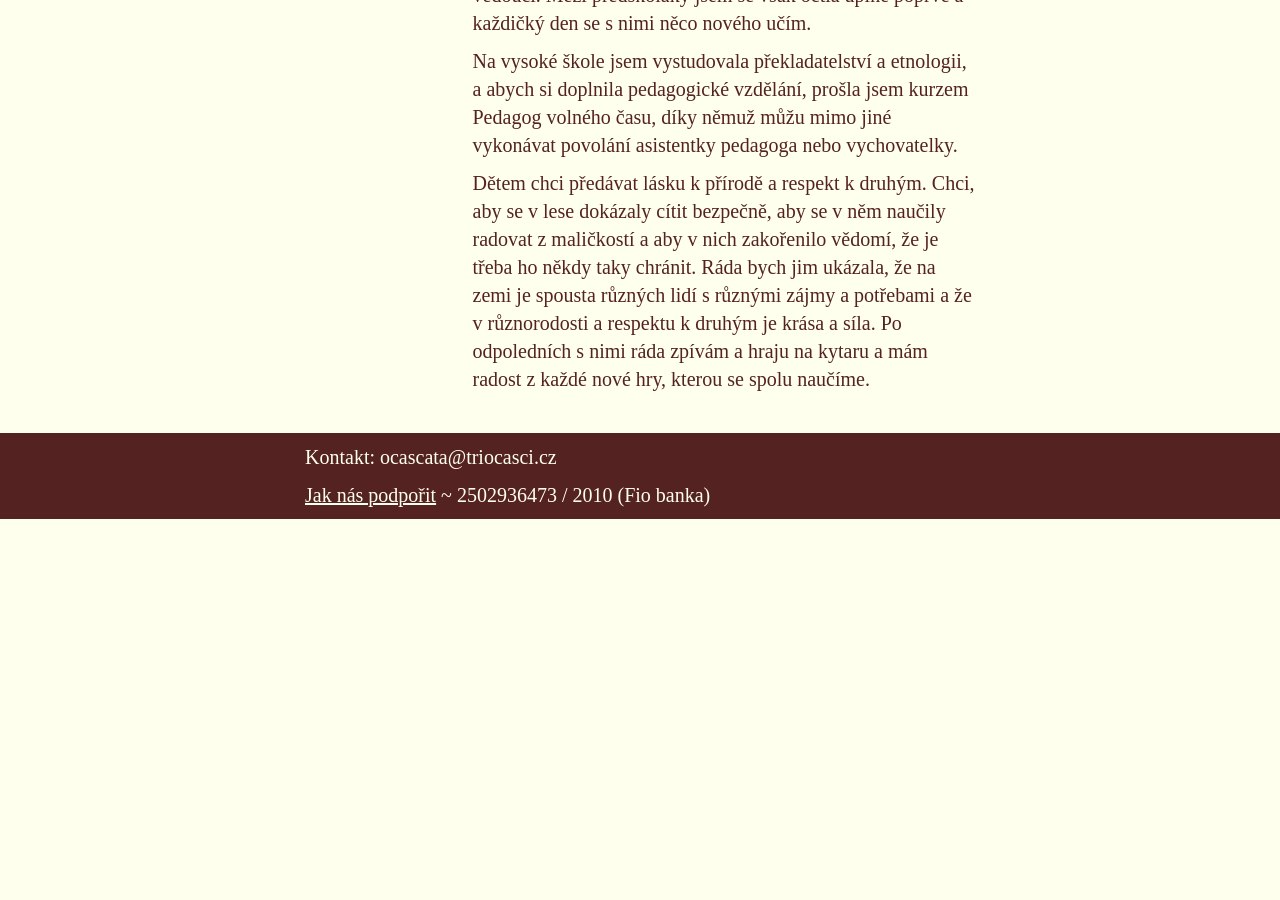
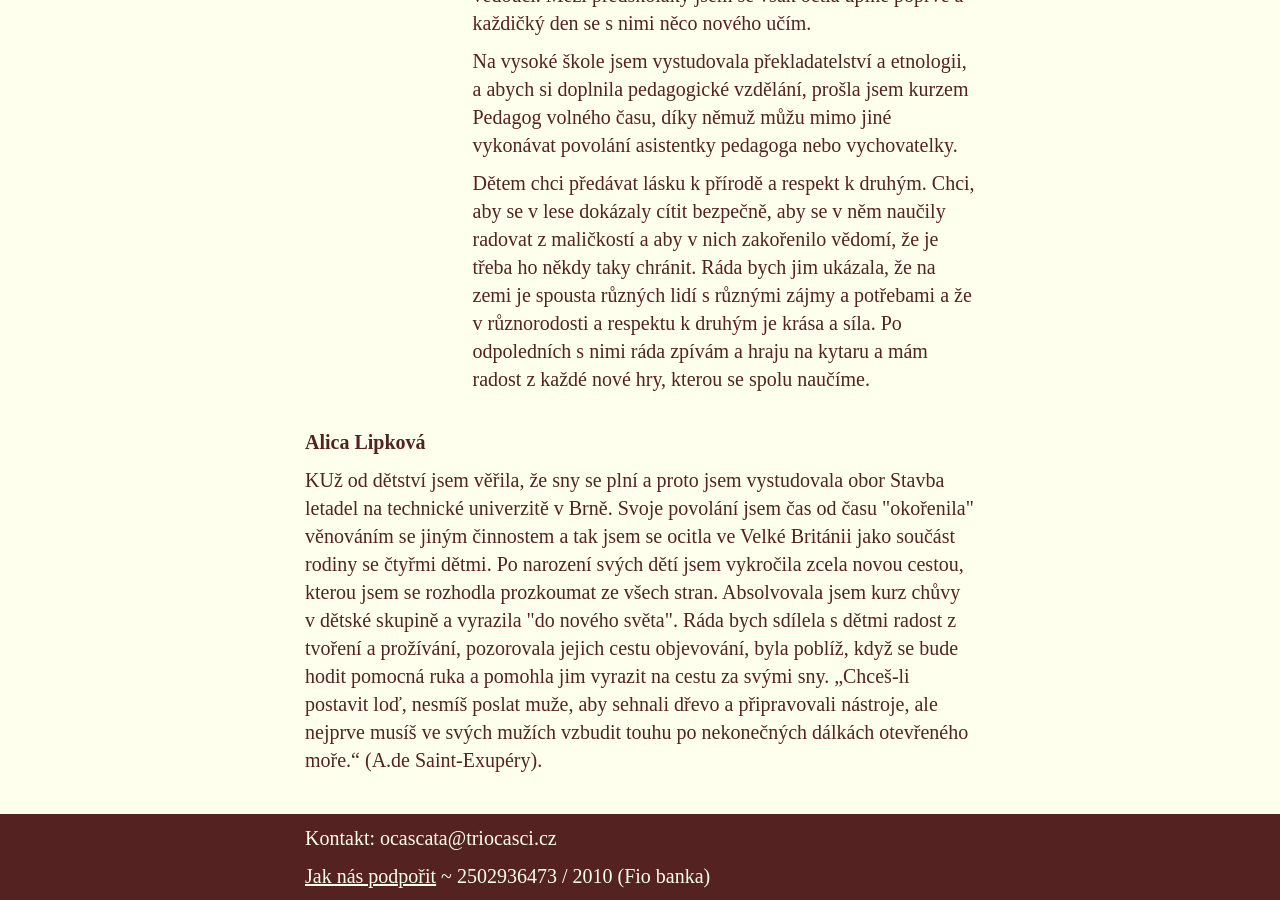
Before and after one commit to tasuki/ocascata, a Jekyll site: the page built from _pages/o-nas.md, in a window 1280 px wide and 900 px high, scrolled down 3976 px. Built offline with Jekyll 4.4.1, drawn with Linux system fonts in a browser that asks for light colours; some web fonts are replaced; before the commit the page ends 4495 px from its top, so only the background shows below that.

Commit message:
Update o-nas.md

```diff
--- a/_pages/o-nas.md
+++ b/_pages/o-nas.md
@@ -83,3 +83,7 @@ Přestože jsme mezi ostatními lesními kluby benjamínci, vytvořili jsme okol
 		<p>Dětem chci předávat lásku k přírodě a respekt k druhým. Chci, aby se v lese dokázaly cítit bezpečně, aby se v něm naučily radovat z maličkostí a aby v nich zakořenilo vědomí, že je třeba ho někdy taky chránit. Ráda bych jim ukázala, že na zemi je spousta různých lidí s různými zájmy a potřebami a že v různorodosti a respektu k druhým je krása a síla. Po odpoledních s nimi ráda zpívám a hraju na kytaru a mám radost z každé nové hry, kterou se spolu naučíme.</p>
 	</div>
 </div>
+
+<h4>Alica Lipková</h4>
+<p>KUž od dětství jsem věřila, že sny se plní a proto jsem vystudovala obor Stavba letadel na technické univerzitě v Brně. Svoje povolání jsem čas od času "okořenila" věnováním se jiným činnostem a tak jsem se ocitla ve Velké Británii jako součást rodiny se čtyřmi dětmi. Po narození svých dětí jsem vykročila zcela novou cestou, kterou jsem se rozhodla prozkoumat ze všech stran. Absolvovala jsem kurz chůvy v dětské skupině a vyrazila "do nového světa". Ráda bych sdílela s dětmi radost z tvoření a prožívání, pozorovala jejich cestu objevování, byla poblíž, když se bude hodit pomocná ruka a pomohla jim vyrazit na cestu za svými sny.
+„Chceš-li postavit loď, nesmíš poslat muže, aby sehnali dřevo a připravovali nástroje, ale nejprve musíš ve svých mužích vzbudit touhu po nekonečných dálkách otevřeného moře.“ (A.de Saint-Exupéry).</p>
```
